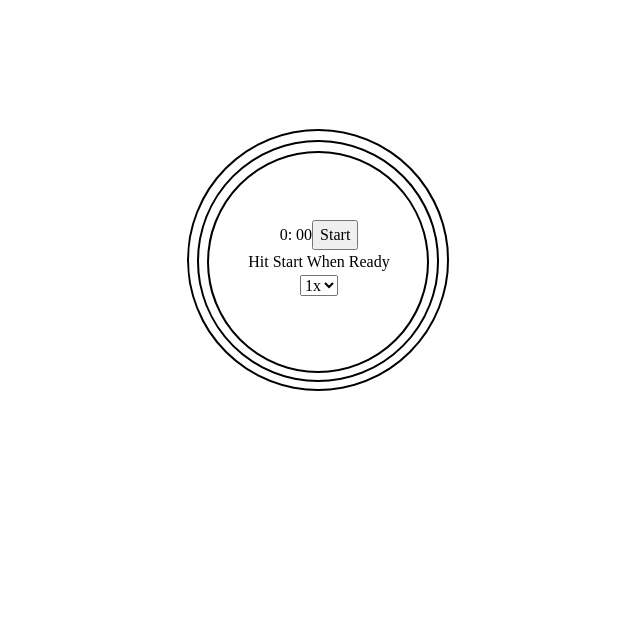
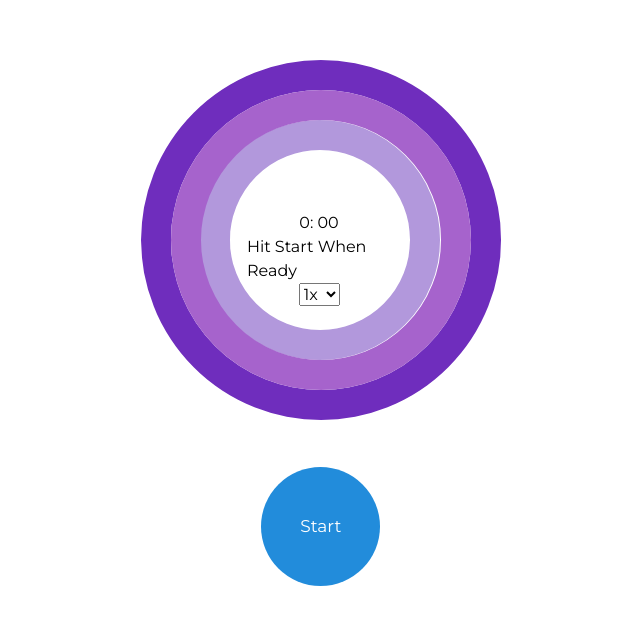
Before and after one commit to galosandoval/478-breathing, a React (Create React App) app: page / in a window 1280 px wide. Shown: the part 141-766 px from the top of the page, without its empty margins (321-961 px from the left). Built offline with nearby package versions, Linux system fonts and the light colour scheme.

Commit message:
adds styling to countdown and button

```diff
--- a/public/index.html
+++ b/public/index.html
@@ -4,10 +4,7 @@
     <meta charset="utf-8" />
     <meta name="viewport" content="width=device-width, initial-scale=1" />
     <meta name="theme-color" content="#000000" />
-    <meta
-      name="description"
-      content="Web site created using create-react-app"
-    />
+    <meta name="description" content="Web site created using create-react-app" />
     <!--
       manifest.json provides metadata used when your web app is installed on a
       user's mobile device or desktop. See https://developers.google.com/web/fundamentals/web-app-manifest/
@@ -21,6 +18,12 @@
       work correctly both with client-side routing and a non-root public URL.
       Learn how to configure a non-root public URL by running `npm run build`.
     -->
+    <link rel="preconnect" href="https://fonts.googleapis.com" />
+    <link rel="preconnect" href="https://fonts.gstatic.com" crossorigin />
+    <link
+      href="https://fonts.googleapis.com/css2?family=Montserrat:wght@400;500;600&family=Noto+Sans+Display:ital,wght@0,400;0,500;0,600;1,400;1,500;1,600&display=swap"
+      rel="stylesheet"
+    />
     <title>React App</title>
   </head>
   <body>
--- a/src/App.js
+++ b/src/App.js
@@ -24,26 +24,28 @@ function App() {
   const [time, setTime] = useState(initialTimeState);
   const [breatheInstructions, setBreatheInstructions] = useState(initialInstructionState);
   const [countdown, setCountdown] = useState(initialCountdownState);
-  const [animationPlayState, setAnimationPlayState] = useState("running");
 
   return (
     <div className="App">
       <Timer
+        breatheInstructions={breatheInstructions}
+        initialCountdownState={initialCountdownState}
+        initialInstructionState={initialInstructionState}
+        initialTimeState={initialTimeState}
+        setBreatheInstructions={setBreatheInstructions}
+        setCountDown={setCountdown}
+        setTime={setTime}
         time={time}
+      />
+      <Countdown countdown={countdown} />
+      <Instructions
+        breatheInstructions={breatheInstructions}
+        countdown={countdown}
+        initialTimeState={initialTimeState}
+        setBreatheInstructions={setBreatheInstructions}
+        setCountdown={setCountdown}
         setTime={setTime}
-        breatheInstructions={breatheInstructions}
-        setBreatheInstructions={setBreatheInstructions}
-        setAnimationPlayState={setAnimationPlayState}
-      />
-      <Countdown countdown={countdown} animationPlayState={animationPlayState} />
-      <Instructions
-        countdown={countdown}
-        setCountdown={setCountdown}
         time={time}
-        initialTimeState={initialTimeState}
-        setTime={setTime}
-        breatheInstructions={breatheInstructions}
-        setBreatheInstructions={setBreatheInstructions}
       />
       <Slider
         breatheInstructions={breatheInstructions}
--- a/src/features/countdown/Countdown.jsx
+++ b/src/features/countdown/Countdown.jsx
@@ -1,49 +1,47 @@
 import React from "react";
 import "./countdown.css";
 
-export const Countdown = ({ countdown, animationPlayState }) => {
+export const Countdown = ({ countdown }) => {
   console.log("countdown", countdown);
-  console.log(animationPlayState);
   return (
     <div className="countdown">
       <svg className="countdown__svg-1">
         <circle
           style={{
             animation: countdown.step1.isActive
-              ? `countdown-1 4s linear infinite forwards ${animationPlayState}`
+              ? `countdown-1 4000ms linear infinite forwards`
               : "none"
-            // animationPlayState
           }}
           className="countdown__circle-1"
-          r="110"
-          cx="120"
-          cy="120"
+          r="105"
+          cx="130"
+          cy="135"
         ></circle>
       </svg>
       <svg className="countdown__svg-2">
         <circle
           style={{
             animation: countdown.step2.isActive
-              ? `countdown-2 7s linear infinite forwards ${animationPlayState}`
+              ? `countdown-2 7000ms linear infinite forwards`
               : "none"
           }}
           className="countdown__circle-2"
-          r="120"
-          cx="130"
-          cy="128"
+          r="135"
+          cx="162"
+          cy="169"
         ></circle>
       </svg>
       <svg className="countdown__svg-3">
         <circle
           style={{
             animation: countdown.step3.isActive
-              ? `countdown-3 8s linear infinite forwards ${animationPlayState}`
+              ? `countdown-3 8000ms linear infinite forwards`
               : "none"
           }}
           className="countdown__circle-3"
-          r="130"
-          cx="133"
-          cy="132"
+          r="165"
+          cx="185"
+          cy="198"
         ></circle>
       </svg>
     </div>
--- a/src/features/countdown/countdown.css
+++ b/src/features/countdown/countdown.css
@@ -5,63 +5,60 @@
 .countdown__svg-1 {
   position: absolute;
   transform: rotateY(-180deg) rotateZ(-90deg);
-  height: 15em;
-  width: 15em;
-  bottom: -132px;
-  left: -50px;
+  height: 17em;
+  width: 17em;
+  bottom: -134.5px;
+  left: -64px;
   z-index: -1;
 }
 .countdown__circle-1 {
-  stroke-dasharray: 689px;
+  stroke-dasharray: 690px;
   stroke-dashoffset: 0px;
-  stroke-linecap: square;
-  stroke-width: 2px;
-  stroke: black;
+  stroke-linecap: unset;
+  stroke-width: 30px;
+  stroke: #b298dc;
   fill: none;
-  /* animation: countdown-1 5s linear infinite forwards; */
 }
 .countdown__svg-2 {
   position: absolute;
   transform: rotateY(-180deg) rotateZ(-90deg);
-  height: 16em;
-  width: 16em;
-  bottom: -141px;
-  left: -58px;
-  z-index: -1;
+  height: 21em;
+  width: 21em;
+  bottom: -167px;
+  left: -93px;
 }
 .countdown__circle-2 {
-  stroke-dasharray: 752px;
+  stroke-dasharray: 879px;
   stroke-dashoffset: 0px;
-  stroke-linecap: square;
-  stroke-width: 2px;
-  stroke: black;
+  stroke-linecap: unset;
+  stroke-width: 30px;
+  stroke: #a663cc;
   fill: none;
-
 }
 .countdown__svg-3 {
   position: absolute;
   transform: rotateY(-180deg) rotateZ(-90deg);
-  height: 17em;
-  width: 17em;
-  bottom: -143px;
-  left: -70px;
+  height: 24em;
+  width: 24em;
+  bottom: -190px;
+  left: -112px;
   z-index: -1;
 }
 .countdown__circle-3 {
-  stroke-dasharray: 815px;
+  stroke-dasharray: 1037px;
   stroke-dashoffset: 0px;
-  stroke-linecap: square;
-  stroke-width: 2px;
-  stroke: black;
+  stroke-linecap: unset;
+  stroke-width: 30px;
+  stroke: #6f2dbd;
   fill: none;
-  /* animation: countdown-3 5s linear infinite forwards; */
 }
+
 @keyframes countdown-1 {
   from {
     stroke-dashoffset: 0px;
   }
   to {
-    stroke-dashoffset: 689px;
+    stroke-dashoffset: 690px;
   }
 }
 @keyframes countdown-2 {
@@ -69,7 +66,7 @@
     stroke-dashoffset: 0px;
   }
   to {
-    stroke-dashoffset: 752px;
+    stroke-dashoffset: 879px;
   }
 }
 @keyframes countdown-3 {
@@ -77,6 +74,6 @@
     stroke-dashoffset: 0px;
   }
   to {
-    stroke-dashoffset: 815px;
+    stroke-dashoffset: 1037px;
   }
 }
--- a/src/features/instructions/Instructions.jsx
+++ b/src/features/instructions/Instructions.jsx
@@ -1,6 +1,5 @@
-import React from "react";
-import { useEffect } from "react";
-
+import React, { useEffect } from "react";
+import "./instructions.css"
 // 4, 11, 19, 23, 30, 38, 42
 
 export const Instructions = ({
--- /dev/null
+++ b/src/features/instructions/instructions.css
@@ -0,0 +1,5 @@
+.instructions {
+  width: 9em;
+  display: flex;
+  justify-content: center;
+}
--- a/src/features/timer/Timer.jsx
+++ b/src/features/timer/Timer.jsx
@@ -1,16 +1,26 @@
 import React, { useEffect } from "react";
+import "./timer.css";
 
 export const Timer = ({
-  time,
+  breatheInstructions,
+  initialCountdownState,
+  initialInstructionState,
+  initialTimeState,
+  setBreatheInstructions,
+  setCountDown,
   setTime,
-  breatheInstructions,
-  setBreatheInstructions,
-  setAnimationPlayState
+  time
 }) => {
-  const handleClick = () => {
-    setTime({ ...time, isActive: !time.isActive });
-    setBreatheInstructions({ ...breatheInstructions, instruction: "Breathe In" });
-    time.isActive ? setAnimationPlayState("paused") : setAnimationPlayState("running");
+  const handleClick = (event) => {
+    const { name } = event.target;
+    if (name === "start") {
+      setTime({ ...time, isActive: true });
+      setBreatheInstructions({ ...breatheInstructions, instruction: "Breathe In" });
+    } else if (name === "cancel") {
+      setTime(initialTimeState);
+      setCountDown(initialCountdownState);
+      setBreatheInstructions(initialInstructionState);
+    }
   };
 
   useEffect(() => {
@@ -40,11 +50,17 @@ export const Timer = ({
   return (
     <div className="timer">
       {time.minutes}: {time.seconds < 10 ? "0" + time.seconds : time.seconds}
-      {time.isActive ? (
-        <button onClick={handleClick}>Pause</button>
-      ) : (
-        <button onClick={handleClick}>Start</button>
-      )}
+      <div className="timer__button-container">
+        {time.isActive ? (
+          <button className="timer__button" name="cancel" onClick={handleClick}>
+            Cancel
+          </button>
+        ) : (
+          <button className="timer__button" name="start" onClick={handleClick}>
+            Start
+          </button>
+        )}
+      </div>
     </div>
   );
 };
--- /dev/null
+++ b/src/features/timer/timer.css
@@ -0,0 +1,17 @@
+.timer {
+  position: relative;
+}
+.timer__button-container {
+  position: absolute;
+  top: 16em;
+  right: -2.6em;
+}
+.timer__button {
+  background-color: #228cdb;
+  width: 7em;
+  height: 7em;
+  border-radius: 100%;
+  border: none;
+  color: #fff;
+font-size: 17px;
+}
--- a/src/index.css
+++ b/src/index.css
@@ -20,8 +20,8 @@ dd {
 }
 
 /* Remove list styles on ul, ol elements with a list role, which suggests default styling will be removed */
-ul[role='list'],
-ol[role='list'] {
+ul[role="list"],
+ol[role="list"] {
   list-style: none;
 }
 
@@ -35,6 +35,9 @@ body {
   min-height: 100vh;
   text-rendering: optimizeSpeed;
   line-height: 1.5;
+  font-family: "Montserrat", sans-serif;
+  /* font-family: 'Noto Sans Display', sans-serif; */
+  /* font-size: 62.5%; */
 }
 
 /* A elements that don't have a class get default styles */
@@ -60,7 +63,7 @@ select {
 /* Remove all animations, transitions and smooth scroll for people that prefer not to see them */
 @media (prefers-reduced-motion: reduce) {
   html:focus-within {
-   scroll-behavior: auto;
+    scroll-behavior: auto;
   }
 
   *,
```
